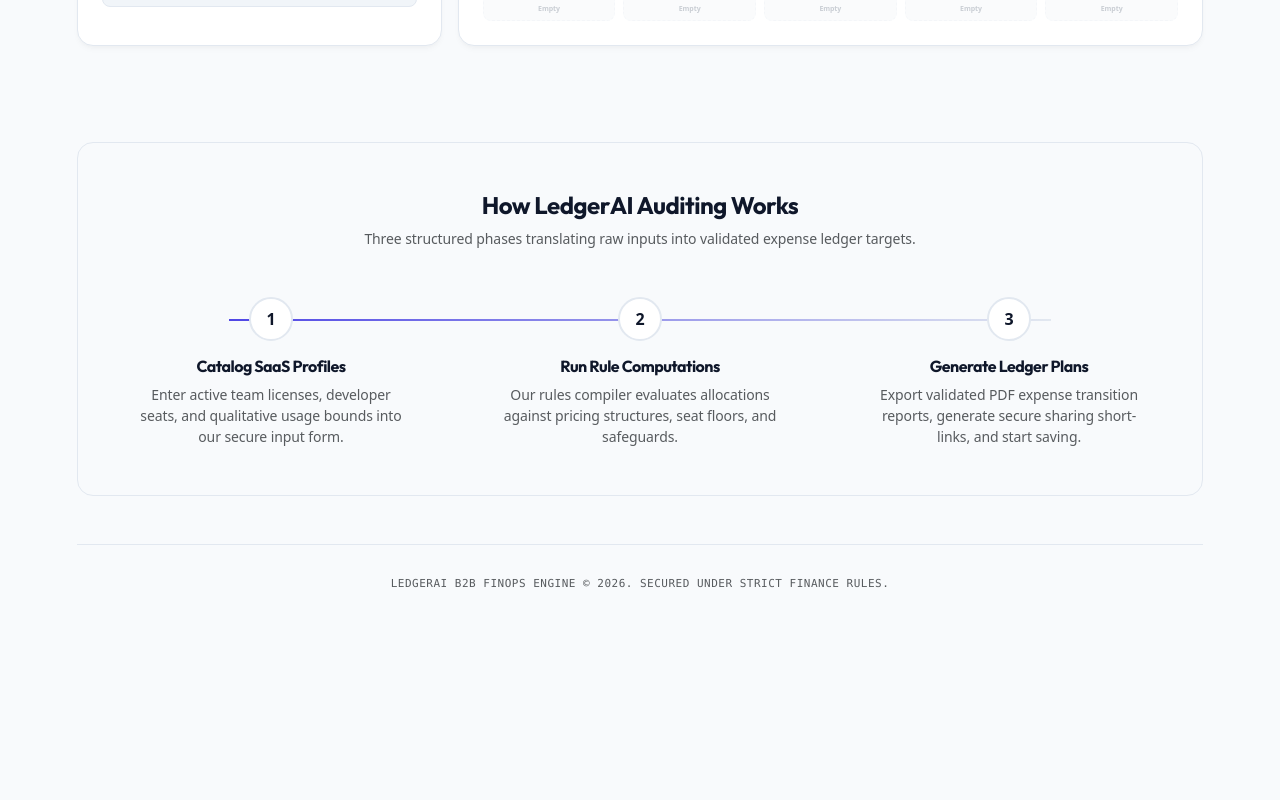
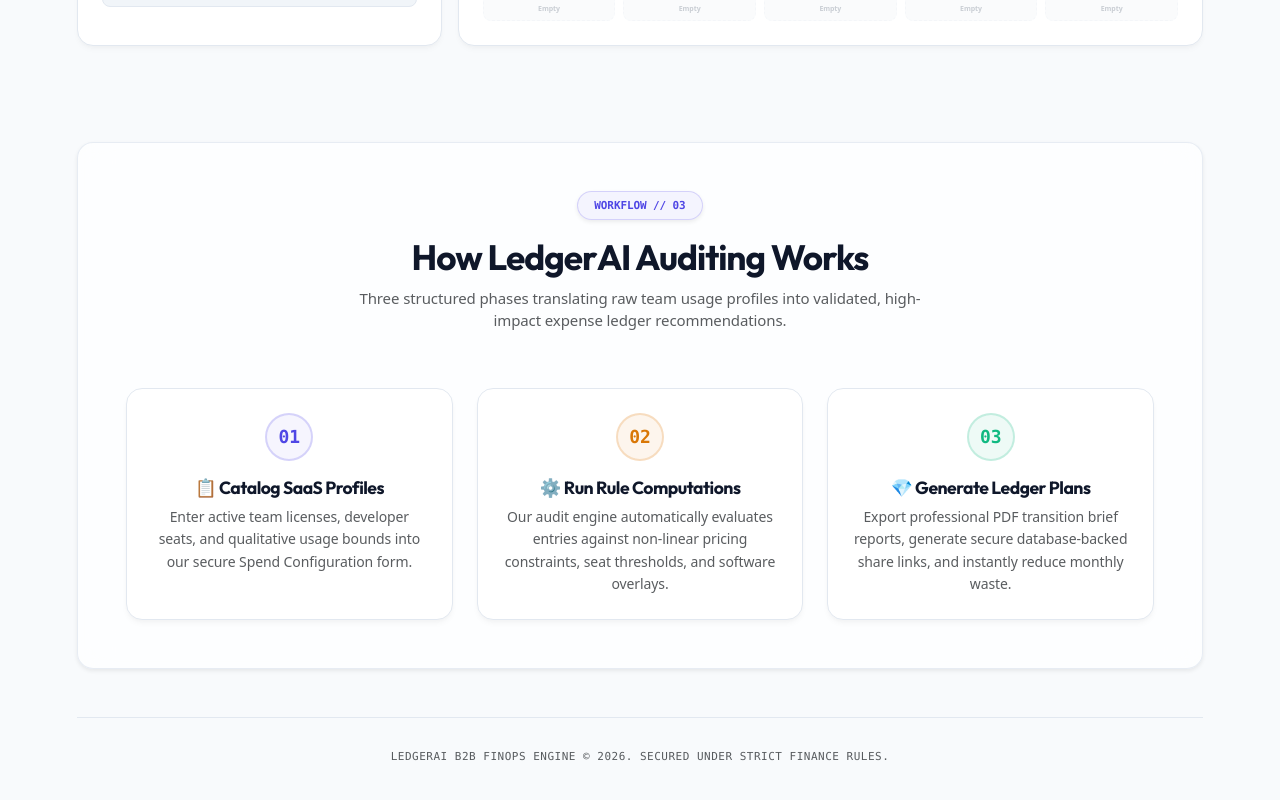
Before and after one commit to Vishal5051/Ledger-AI, a React (Vite) app in the folder Frontend/: page / in a window 1280 px wide. Shown: the part 1455-2255 px from the top of the page. Before the commit the page ends 2096 px from the top, so only its background shows below. Built offline with nearby package versions, Linux system fonts and the light colour scheme.

Commit message:
feat(ui): overhaul How LedgerAI Auditing Works section with glass-cards and elevated shadows

```diff
--- a/Frontend/src/pages/Home.jsx
+++ b/Frontend/src/pages/Home.jsx
@@ -476,39 +476,135 @@ const Home = () => {
       </div>
 
       {/* 3. MODERN PIPELINE METHODOLOGY */}
-      <div className="py-5 mb-5 rounded-4 p-4 p-md-5" style={{ background: "rgba(255, 255, 255, 0.01)", border: "1px solid var(--border)" }}>
-        <h4 className="fw-bold text-center mb-2" style={{ color: "var(--text-h)" }}>
-          How LedgerAI Auditing Works
-        </h4>
-        <p className="text-center text-muted small mb-5">
-          Three structured phases translating raw inputs into validated expense ledger targets.
-        </p>
+      <div className="card glass-card py-5 mb-5 rounded-4 p-4 p-md-5 border-0 shadow-sm text-center">
+        <div className="mb-4">
+          <span
+            className="badge px-3 py-2 rounded-pill font-monospace uppercase tracking-wider mb-3 shadow-sm"
+            style={{ background: "var(--accent-bg)", color: "var(--accent)", border: "1px solid var(--accent-border)", fontSize: "11px" }}
+          >
+            WORKFLOW // 03
+          </span>
+          <h2
+            className="fw-bold mb-2"
+            style={{
+              color: "var(--text-h)",
+              fontFamily: "Outfit, sans-serif",
+              fontSize: "2.2rem",
+              letterSpacing: "-1px"
+            }}
+          >
+            How LedgerAI Auditing Works
+          </h2>
+          <p className="text-muted mx-auto mb-0" style={{ maxWidth: "600px", fontSize: "15px" }}>
+            Three structured phases translating raw team usage profiles into validated, high-impact expense ledger recommendations.
+          </p>
+        </div>
 
-        <div className="pipeline-track">
-          <div className="pipeline-connector"></div>
+        <div className="row g-4 mt-2 justify-content-center text-start">
 
-          <div className="pipeline-step-card text-center">
-            <div className="pipeline-number">1</div>
-            <h5 className="fw-bold mb-2" style={{ color: "var(--text-h)", fontSize: "1rem" }}>Catalog SaaS Profiles</h5>
-            <p className="text-muted small m-0 px-2" style={{ lineHeight: "1.5" }}>
-              Enter active team licenses, developer seats, and qualitative usage bounds into our secure input form.
-            </p>
+          {/* Step 1 */}
+          <div className="col-lg-4 col-md-6 col-12">
+            <div
+              className="h-100 p-4 rounded-4 transition-all visual-card"
+              style={{
+                backgroundColor: "var(--card-bg)",
+                border: "1px solid var(--border)",
+                boxShadow: "var(--shadow)",
+                borderRadius: "16px"
+              }}
+            >
+              <div className="d-flex align-items-center justify-content-center mb-3">
+                <div
+                  className="rounded-circle d-flex align-items-center justify-content-center font-monospace fw-bold"
+                  style={{
+                    width: "48px",
+                    height: "48px",
+                    background: "var(--accent-bg)",
+                    color: "var(--accent)",
+                    border: "2px solid var(--accent-border)",
+                    fontSize: "18px"
+                  }}
+                >
+                  01
+                </div>
+              </div>
+              <h5 className="fw-bold mb-2 text-center" style={{ color: "var(--text-h)", fontSize: "1.1rem" }}>
+                📋 Catalog SaaS Profiles
+              </h5>
+              <p className="text-muted small m-0 text-center" style={{ lineHeight: "1.6" }}>
+                Enter active team licenses, developer seats, and qualitative usage bounds into our secure Spend Configuration form.
+              </p>
+            </div>
           </div>
 
-          <div className="pipeline-step-card text-center">
-            <div className="pipeline-number">2</div>
-            <h5 className="fw-bold mb-2" style={{ color: "var(--text-h)", fontSize: "1rem" }}>Run Rule Computations</h5>
-            <p className="text-muted small m-0 px-2" style={{ lineHeight: "1.5" }}>
-              Our rules compiler evaluates allocations against pricing structures, seat floors, and safeguards.
-            </p>
+          {/* Step 2 */}
+          <div className="col-lg-4 col-md-6 col-12">
+            <div
+              className="h-100 p-4 rounded-4 transition-all visual-card"
+              style={{
+                backgroundColor: "var(--card-bg)",
+                border: "1px solid var(--border)",
+                boxShadow: "var(--shadow)",
+                borderRadius: "16px"
+              }}
+            >
+              <div className="d-flex align-items-center justify-content-center mb-3">
+                <div
+                  className="rounded-circle d-flex align-items-center justify-content-center font-monospace fw-bold"
+                  style={{
+                    width: "48px",
+                    height: "48px",
+                    background: "rgba(217, 119, 6, 0.07)",
+                    color: "#d97706",
+                    border: "2px solid rgba(217, 119, 6, 0.2)",
+                    fontSize: "18px"
+                  }}
+                >
+                  02
+                </div>
+              </div>
+              <h5 className="fw-bold mb-2 text-center" style={{ color: "var(--text-h)", fontSize: "1.1rem" }}>
+                ⚙️ Run Rule Computations
+              </h5>
+              <p className="text-muted small m-0 text-center" style={{ lineHeight: "1.6" }}>
+                Our audit engine automatically evaluates entries against non-linear pricing constraints, seat thresholds, and software overlays.
+              </p>
+            </div>
           </div>
 
-          <div className="pipeline-step-card text-center">
-            <div className="pipeline-number">3</div>
-            <h5 className="fw-bold mb-2" style={{ color: "var(--text-h)", fontSize: "1rem" }}>Generate Ledger Plans</h5>
-            <p className="text-muted small m-0 px-2" style={{ lineHeight: "1.5" }}>
-              Export validated PDF expense transition reports, generate secure sharing short-links, and start saving.
-            </p>
+          {/* Step 3 */}
+          <div className="col-lg-4 col-md-6 col-12">
+            <div
+              className="h-100 p-4 rounded-4 transition-all visual-card"
+              style={{
+                backgroundColor: "var(--card-bg)",
+                border: "1px solid var(--border)",
+                boxShadow: "var(--shadow)",
+                borderRadius: "16px"
+              }}
+            >
+              <div className="d-flex align-items-center justify-content-center mb-3">
+                <div
+                  className="rounded-circle d-flex align-items-center justify-content-center font-monospace fw-bold"
+                  style={{
+                    width: "48px",
+                    height: "48px",
+                    background: "rgba(16, 185, 129, 0.07)",
+                    color: "#10b981",
+                    border: "2px solid rgba(16, 185, 129, 0.2)",
+                    fontSize: "18px"
+                  }}
+                >
+                  03
+                </div>
+              </div>
+              <h5 className="fw-bold mb-2 text-center" style={{ color: "var(--text-h)", fontSize: "1.1rem" }}>
+                💎 Generate Ledger Plans
+              </h5>
+              <p className="text-muted small m-0 text-center" style={{ lineHeight: "1.6" }}>
+                Export professional PDF transition brief reports, generate secure database-backed share links, and instantly reduce monthly waste.
+              </p>
+            </div>
           </div>
 
         </div>
```
Also changed, not shown: 1 other file (tests, documents, lock files or other folders).
